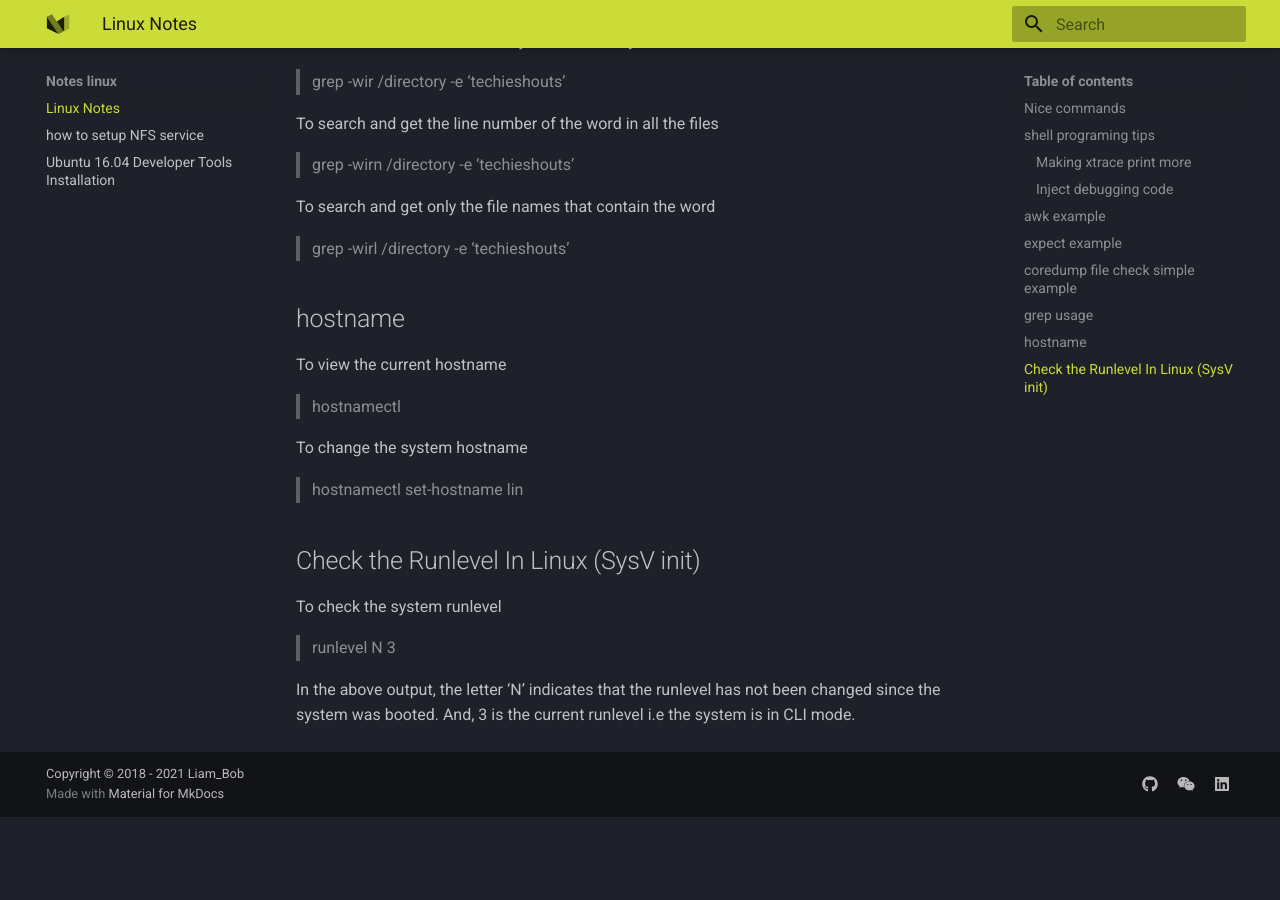
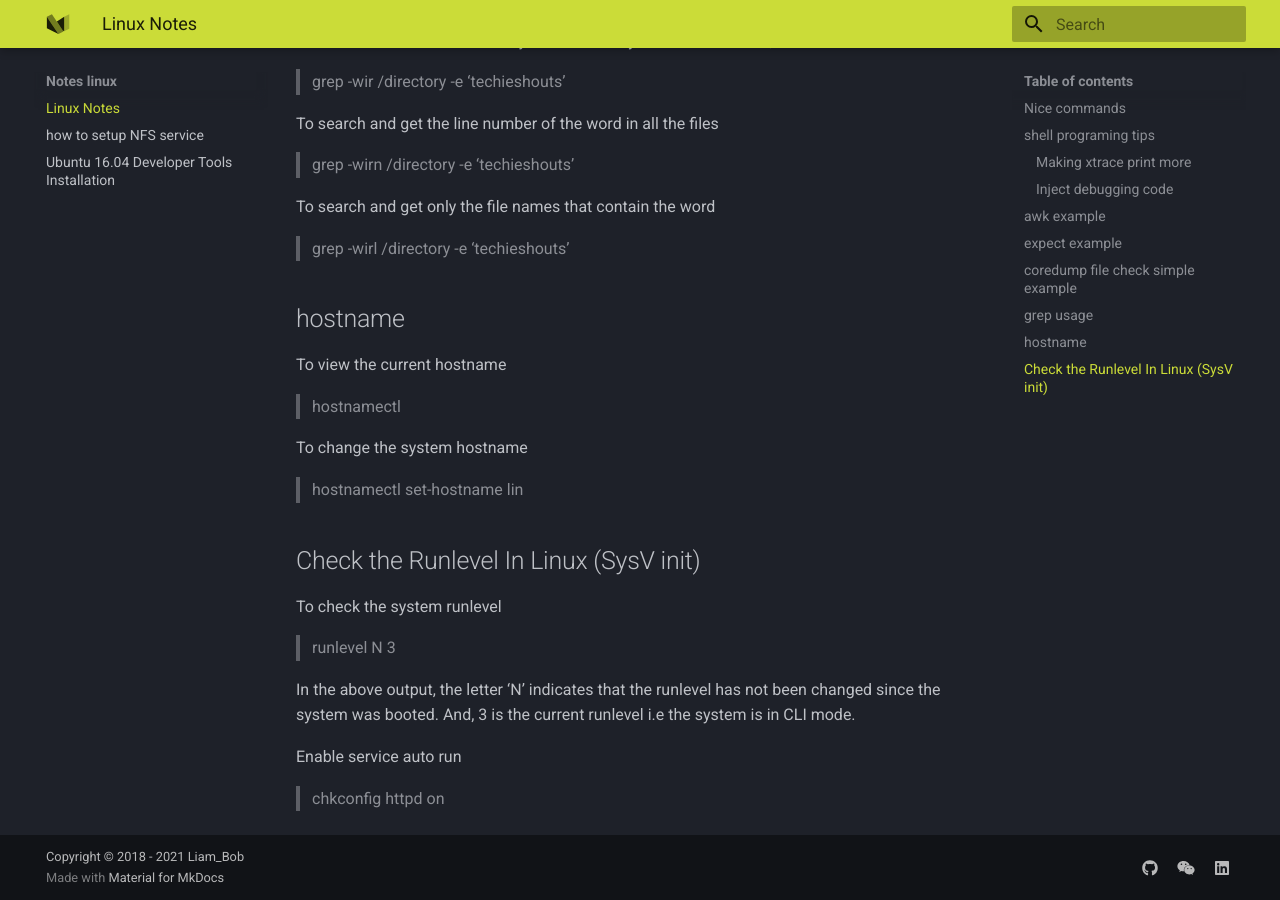
Before and after one commit to liambob77/ruihan.tech, an MkDocs documentation site: the page built from docs/notes_linux/Linux.md, in a window 1280 px wide and 900 px high, scrolled down 3312 px. Built offline with MkDocs 1.6.1 and Material for MkDocs 9.7.7, drawn with Linux system fonts in a browser that asks for light colours; before the commit the page ends 4129 px from its top, so only the background shows below that.

Commit message:
Update Linux.md

```diff
--- a/docs/notes_linux/Linux.md
+++ b/docs/notes_linux/Linux.md
@@ -170,3 +170,7 @@ To check the system runlevel
 
 In the above output, the letter 'N' indicates that the runlevel has not been changed since the system was booted.
 And, 3 is the current runlevel i.e the system is in CLI mode.
+
+Enable service auto run
+
+> chkconfig httpd on
```
